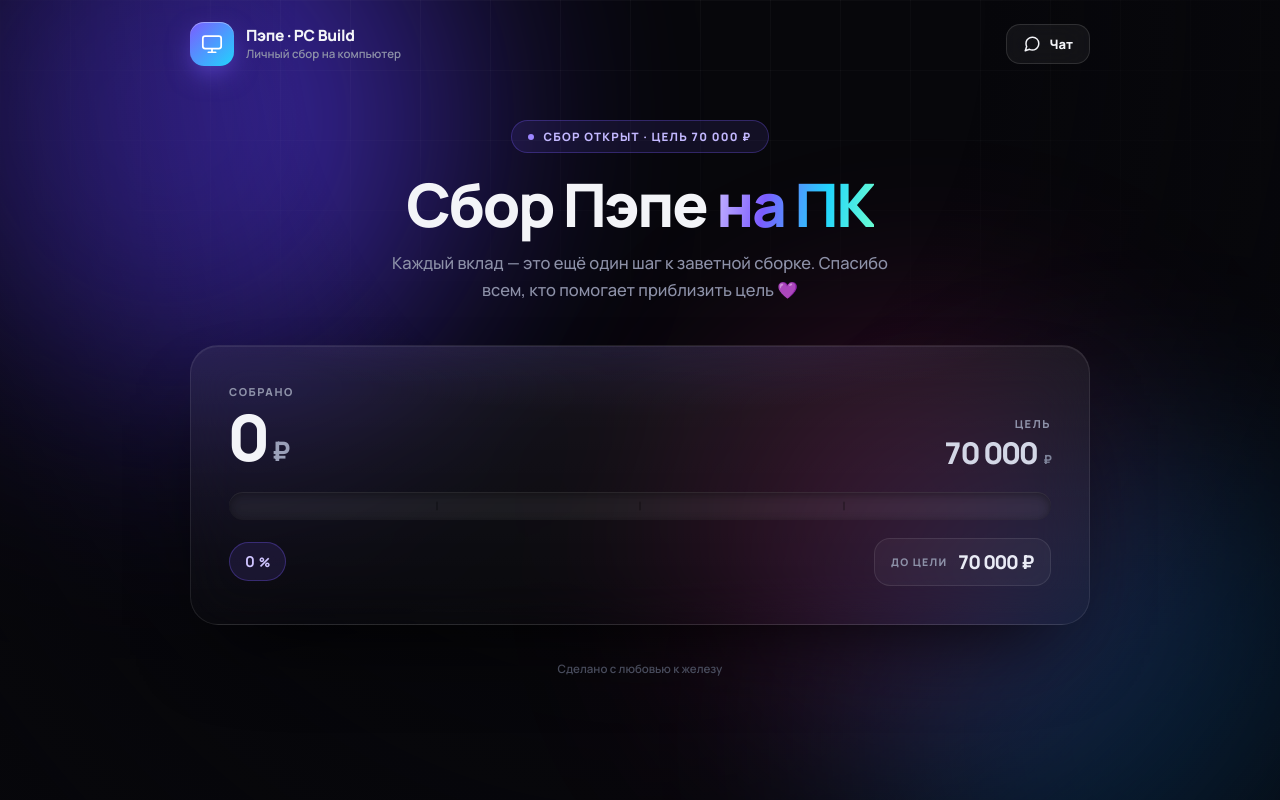
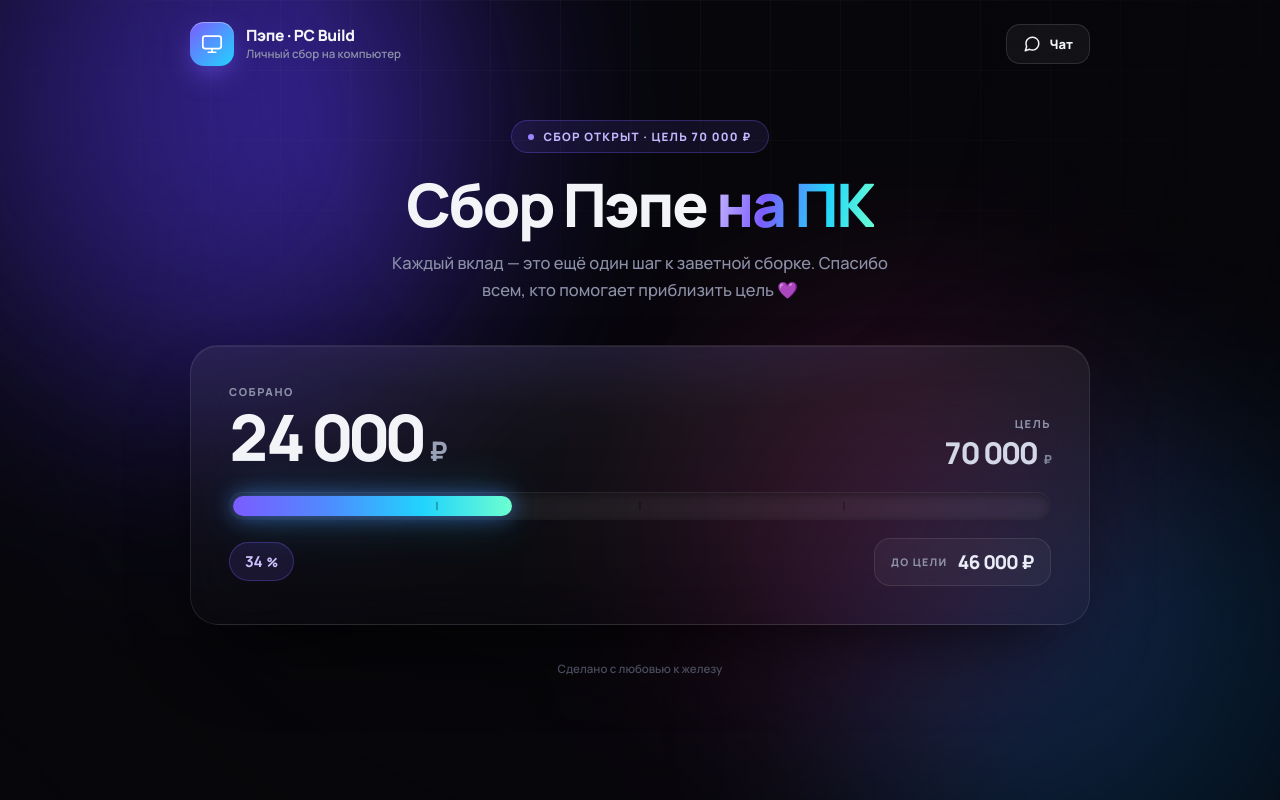
Before and after one commit to brawlingflex-source/SborPepePC, a plain HTML site: page index.html in a window 1280 px wide. Drawn offline with Linux system fonts and the light colour scheme; no server answers.

Commit message:
Update index.html

```diff
--- a/index.html
+++ b/index.html
@@ -506,7 +506,7 @@
      ╚══════════════════════════════════════════════════════════╝ */
 
   const CONFIG = {
-    COLLECTED: 0,
+    COLLECTED: 24000,
     GOAL:      70000
   };
 
```
